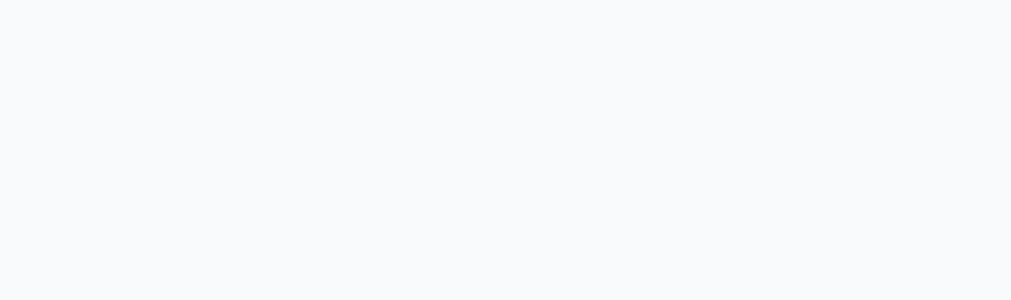
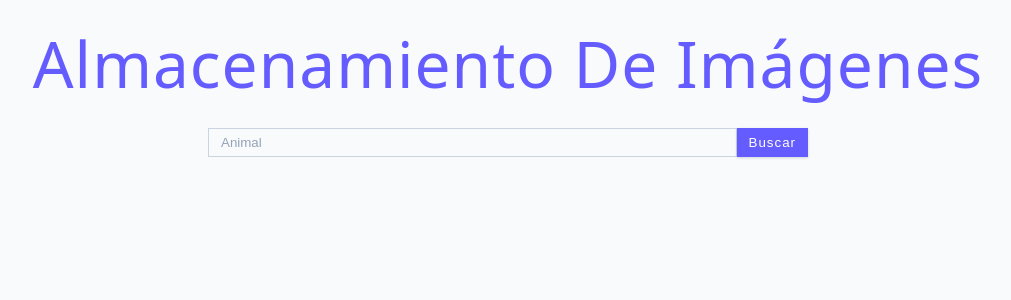
Before and after one commit to Kaoru-D/ImagesSite, a React (Vite) app: page / in a window 1280 px wide. Shown: the top 300 px of the page, without its empty margins (132-1143 px from the left). Built offline with nearby package versions, Linux system fonts and the light colour scheme.

Commit message:
feat: implementar formulario de búsqueda con manejo de envío

```diff
--- a/src/SearchForm.jsx
+++ b/src/SearchForm.jsx
@@ -1,8 +1,19 @@
 import React from 'react'
 
 const SearchForm = () => {
+    const handleSubmit = (e) => {
+        e.preventDefault();
+        const searchValues = e.target.elements.search.value;
+        if (!searchValues) return;
+    }
   return (
-    <div>SearchForm</div>
+    <section>
+        <h1 className="title"> almacenamiento de imágenes </h1>
+        <form className="search-form" onSubmit={handleSubmit}>
+            <input type="text" name="search" className="form-input search-input" placeholder="Animal" />
+            <button type="submit" className="btn">buscar</button>
+        </form>
+    </section>
   )
 }
 
```
